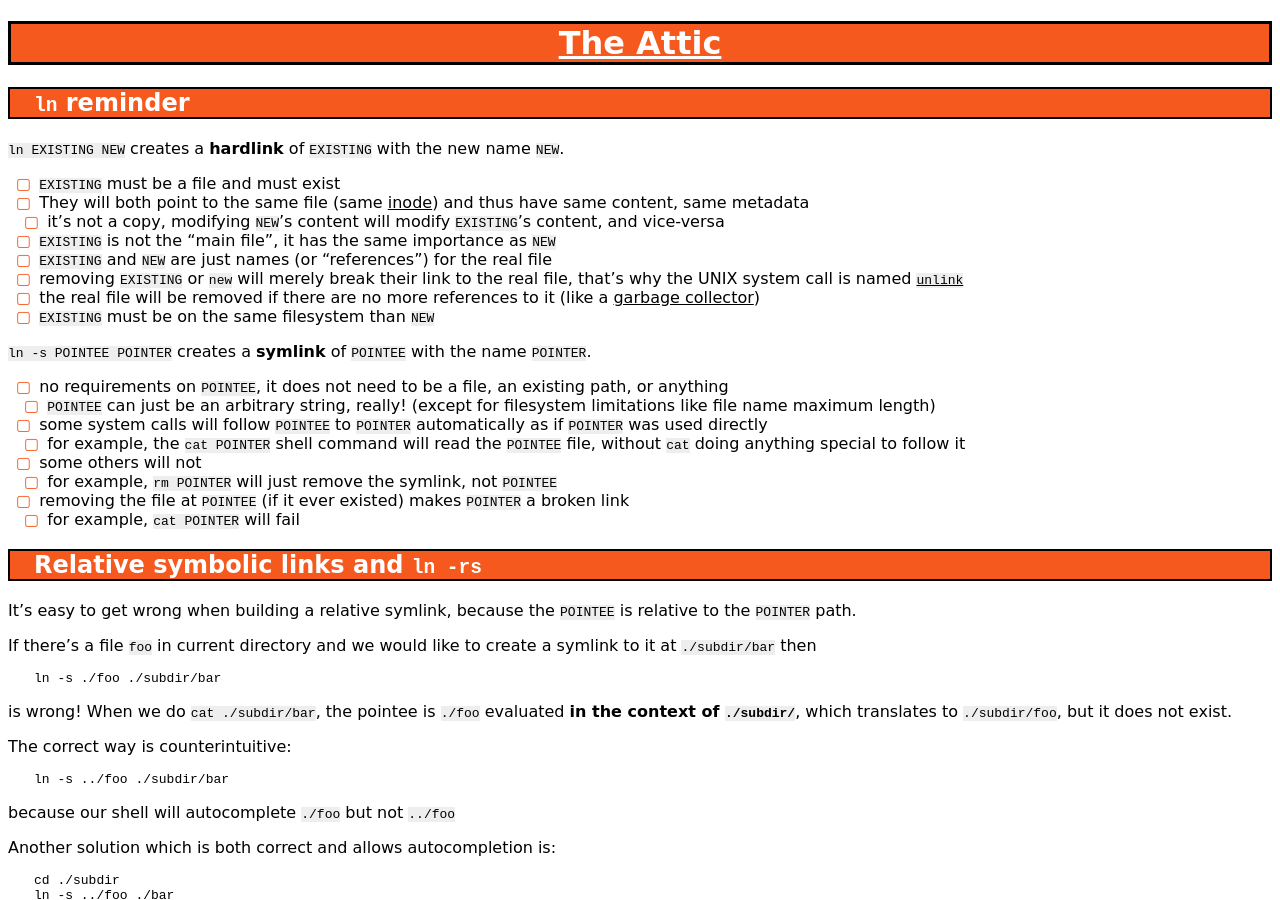
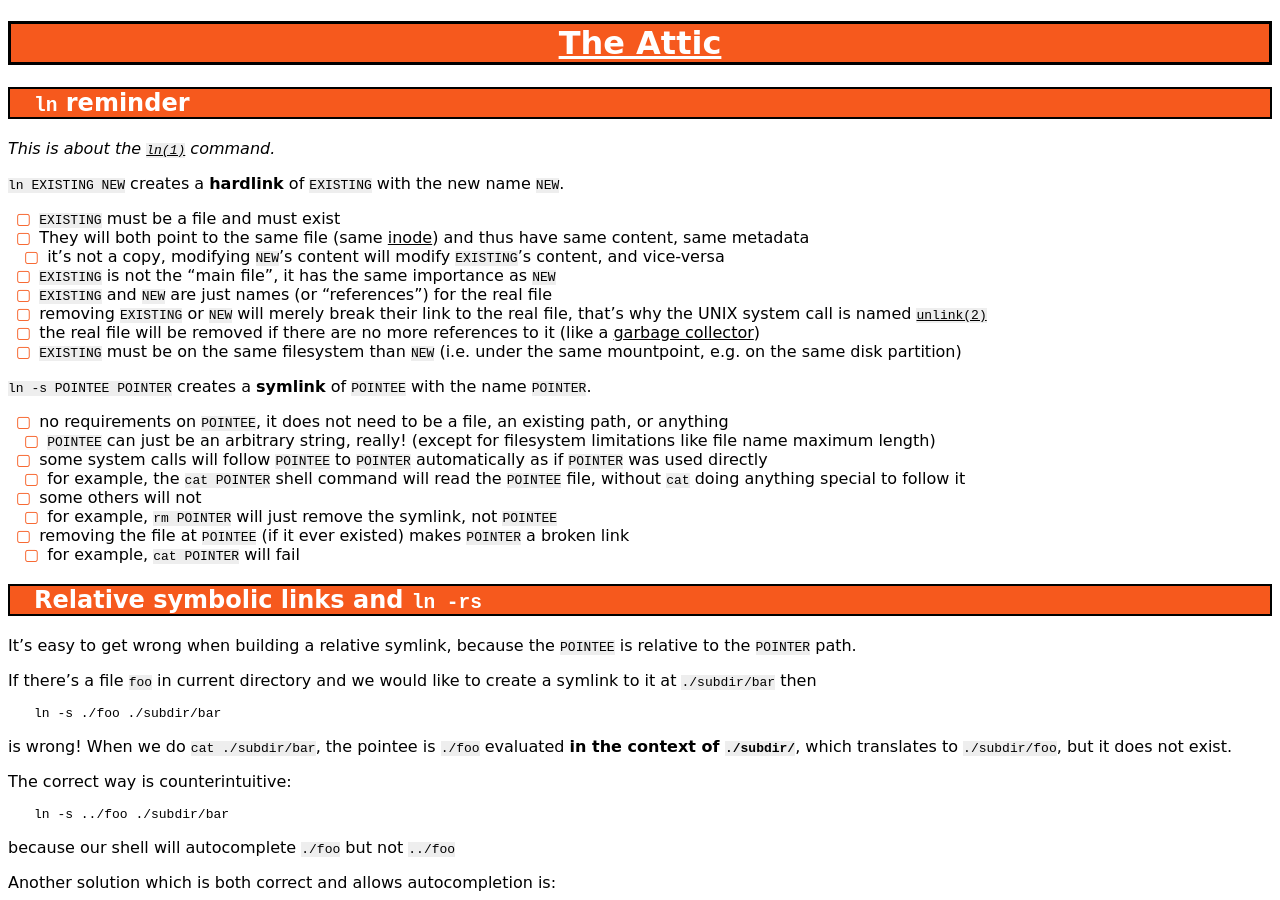
Before and after one commit to hydrargyrum/hydrargyrum.github.io, a Jekyll site: the page built from _posts/2019-08-31-symbolic-links.md, in a window 1280 px wide and 900 px high. Built offline with Jekyll 4.4.1, drawn with Linux system fonts in a browser that asks for light colours.

Commit message:
_posts/2019-08-31-symbolic-links.md: fix typo and add a link

```diff
--- a/_posts/2019-08-31-symbolic-links.md
+++ b/_posts/2019-08-31-symbolic-links.md
@@ -8,6 +8,8 @@ accept_comments: true
 
 # `ln` reminder
 
+*This is about the [`ln(1)`](https://pubs.opengroup.org/onlinepubs/9699919799/utilities/ln.html) command.*
+
 `ln EXISTING NEW` creates a **hardlink** of `EXISTING` with the new name `NEW`.
 
 * `EXISTING` must be a file and must exist
@@ -15,9 +17,9 @@ accept_comments: true
   * it's not a copy, modifying `NEW`'s content will modify `EXISTING`'s content, and vice-versa
 * `EXISTING` is not the "main file", it has the same importance as `NEW`
 * `EXISTING` and `NEW` are just names (or "references") for the real file
-* removing `EXISTING` or `new` will merely break their link to the real file, that's why the UNIX system call is named [`unlink`](https://pubs.opengroup.org/onlinepubs/9699919799/functions/unlink.html)
+* removing `EXISTING` or `NEW` will merely break their link to the real file, that's why the UNIX system call is named [`unlink(2)`](https://pubs.opengroup.org/onlinepubs/9699919799/functions/unlink.html)
 * the real file will be removed if there are no more references to it (like a [garbage collector](https://en.wikipedia.org/wiki/Garbage_collection_(computer_science)))
-* `EXISTING` must be on the same filesystem than `NEW`
+* `EXISTING` must be on the same filesystem than `NEW` (i.e. under the same mountpoint, e.g. on the same disk partition)
 
 `ln -s POINTEE POINTER` creates a **symlink** of `POINTEE` with the name `POINTER`.
 
```
Also changed, not shown: other parts of _posts/2019-08-31-symbolic-links.md (+1 -1 lines).
